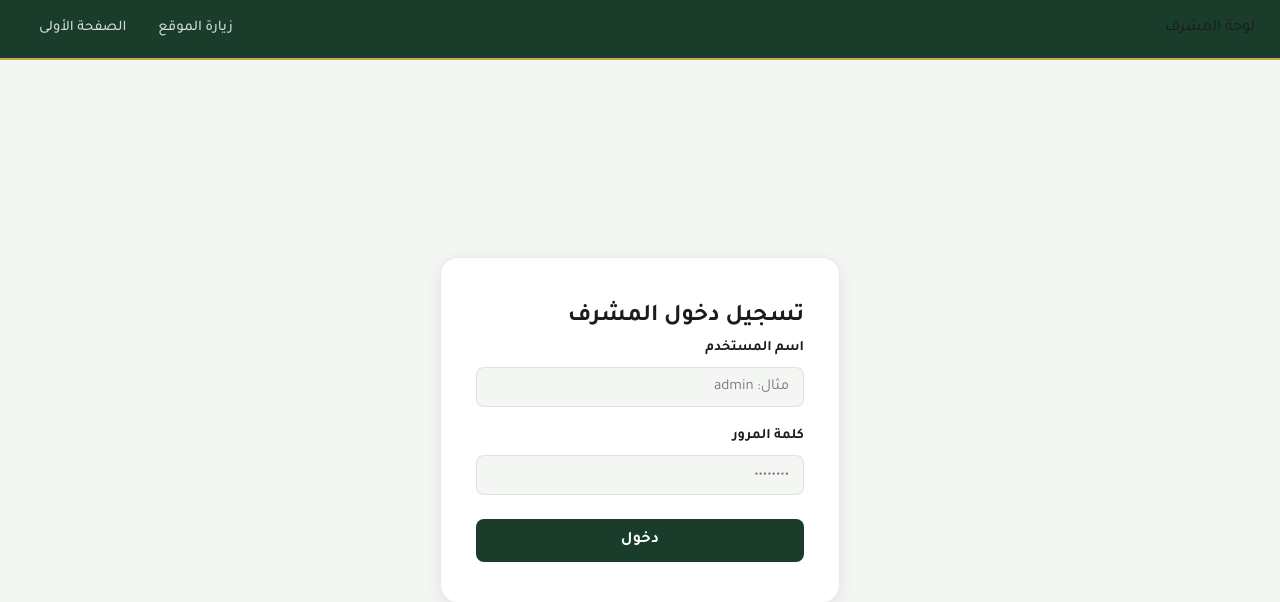
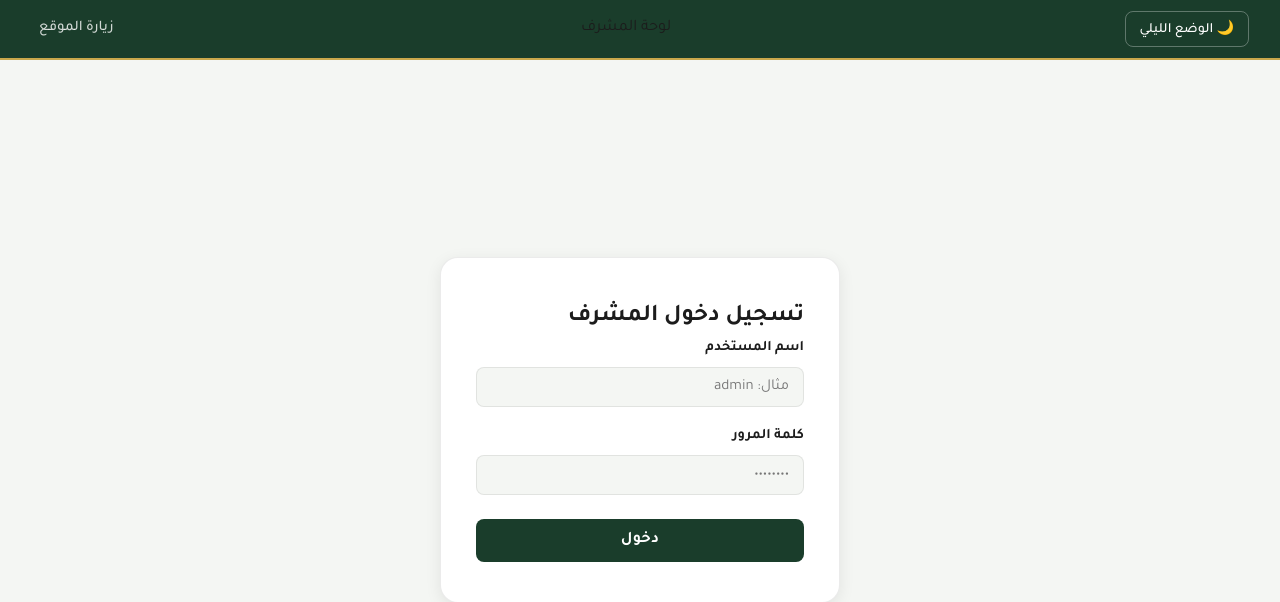
Before and after one commit to Raneemts/Web-project, a PHP site: page /admin/login.php in a window 1280 px wide. Shown: the top 602 px of the page. Run offline with PHP 8.4, Linux system fonts and the light colour scheme.

Commit message:
Add night mode toggle button to login page

```diff
--- a/web_project/admin/login.php
+++ b/web_project/admin/login.php
@@ -42,10 +42,10 @@ if ($_SERVER['REQUEST_METHOD'] === 'POST') {
 <body class="login-page-bg">
 
 <nav class="admin-nav">
+    <button onclick="toggleNight()" class="admin-nav-link" id="nightBtn">🌙 الوضع الليلي</button>
     <span>لوحة المشرف</span>
     <div>
         <a href="../index.php">زيارة الموقع</a>
-        <a href="../index.php">الصفحة الأولى</a>
     </div>
 </nav>
 
@@ -72,6 +72,6 @@ if ($_SERVER['REQUEST_METHOD'] === 'POST') {
         </form>
     </div>
 </div>
-
+<script src="../js/main.js"></script>
 </body>
 </html>
```
